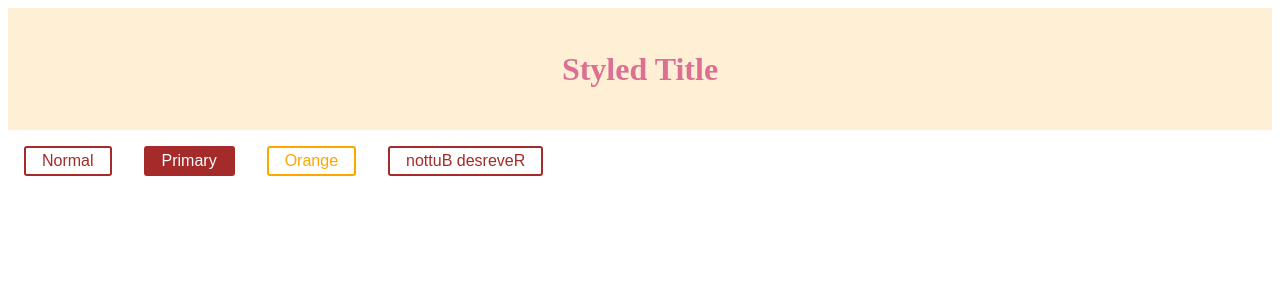
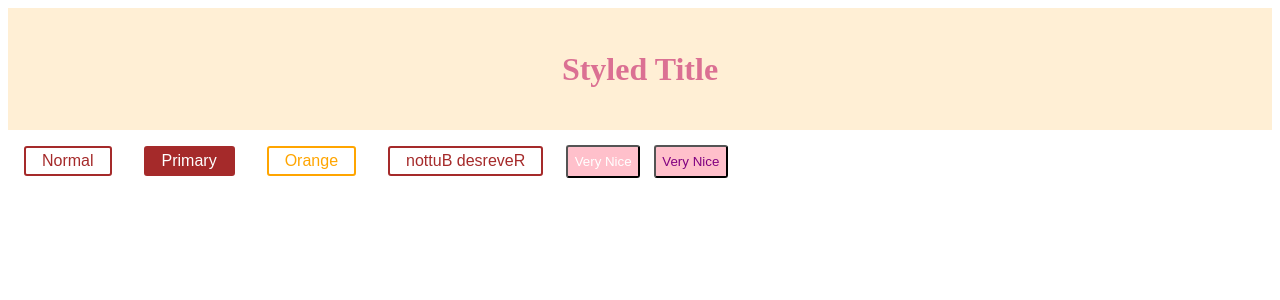
Before and after one commit to SungHyun627/styled-components-playground, a React (Create React App) app: page / in a window 1280 px wide. Shown: the top 300 px of the page. Built offline with nearby package versions, Linux system fonts and the light colour scheme.

Commit message:
pass attributes using props in simple or customized button

```diff
--- a/src/components/Buttons.jsx
+++ b/src/components/Buttons.jsx
@@ -3,14 +3,25 @@ const Buttons = () => {
   return (
     <div>
       <Button>Normal</Button>
+
+      {/* Adapting based on Props */}
       <Button primary>Primary</Button>
+
+      {/* Based button, but override styles */}
       <Orangebutton>Orange</Orangebutton>
+
+      {/* Use as polymorphic prop */}
       <Button as={ReversedButton}>Reversed Button</Button>
+
+      {/* If simple element, pass props related with HTML attribute */}
+      <CustomizedButton>Very Nice</CustomizedButton>
+
+      {/* If customized element, pass all props */}
+      <CustomizedButton buttonColor="purple">Very Nice</CustomizedButton>
     </div>
   );
 };
 
-// Adapting based on Props
 const Button = styled.button`
   font-size: 1em;
   margin: 1em;
@@ -30,4 +41,13 @@ const ReversedButton = (props) => (
   <Button {...props} children={props.children.split('').reverse()} />
 );
 
+const CustomizedButton = styled.button`
+  padding: 0.5em;
+  margin: 0.5em;
+  background: pink;
+  border-color: black;
+  border-radius: 3px;
+  color: ${(props) => props.buttonColor || 'white'};
+`;
+
 export default Buttons;
```
